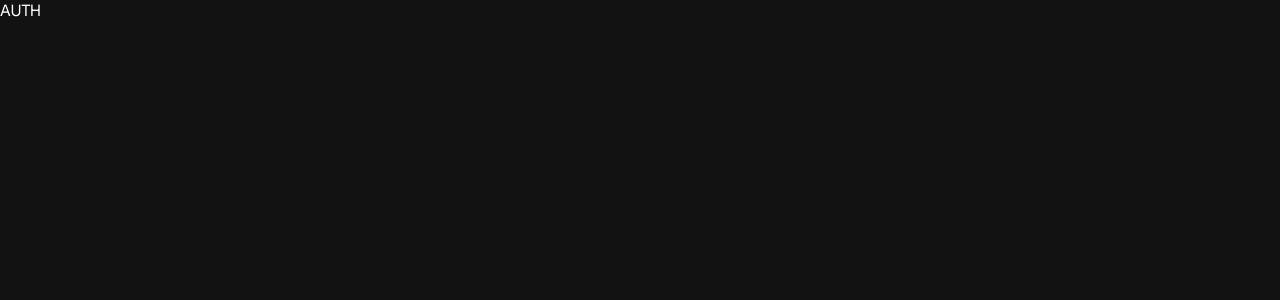
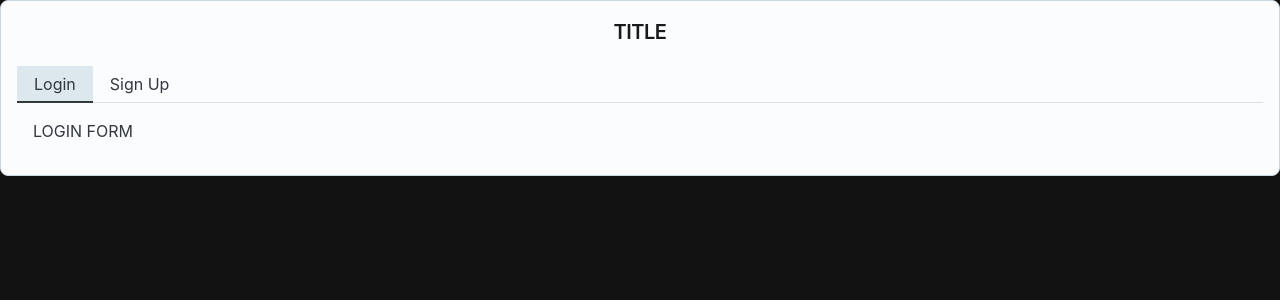
Before and after one commit to marcosTulli/patient-dashboard, a Next.js app: page /auth in a window 1280 px wide. Shown: the top 300 px of the page. Built offline with nearby package versions, Linux system fonts and the light colour scheme.

Commit message:
Create auth page

```diff
--- a/src/app/auth/page.tsx
+++ b/src/app/auth/page.tsx
@@ -1,8 +1,56 @@
 'use client';
-import React from 'react';
 
-const AuthPage = () => {
-  return <div>AUTH</div>;
-};
+import {
+  Box,
+  Card,
+  CardContent,
+  Typography,
+  Tabs,
+  TabList,
+  Tab,
+  TabPanel,
+} from '@mui/joy';
 
-export default AuthPage;
+import * as React from 'react';
+
+export default function AuthPage() {
+  const [mode, setMode] = React.useState<'login' | 'signup'>('login');
+
+  return (
+    <Box>
+      <Card>
+        <CardContent>
+          <Typography
+            level="h4"
+            textAlign="center"
+            mb={2}
+            textColor="text.primary"
+          >
+            TITLE
+          </Typography>
+          <Tabs
+            value={mode}
+            onChange={(_, val) => setMode(val as 'login' | 'signup')}
+          >
+            {/* TABS */}
+            <TabList>
+              <Tab value="login">Login</Tab>
+              <Tab value="signup">Sign Up</Tab>
+            </TabList>
+
+            {/* LOGIN */}
+
+            <TabPanel value="login">
+              <form>LOGIN FORM</form>
+            </TabPanel>
+
+            {/* SIGNUP */}
+            <TabPanel value="signup">
+              <form>SIGN IN FORM</form>
+            </TabPanel>
+          </Tabs>
+        </CardContent>
+      </Card>
+    </Box>
+  );
+}
```
